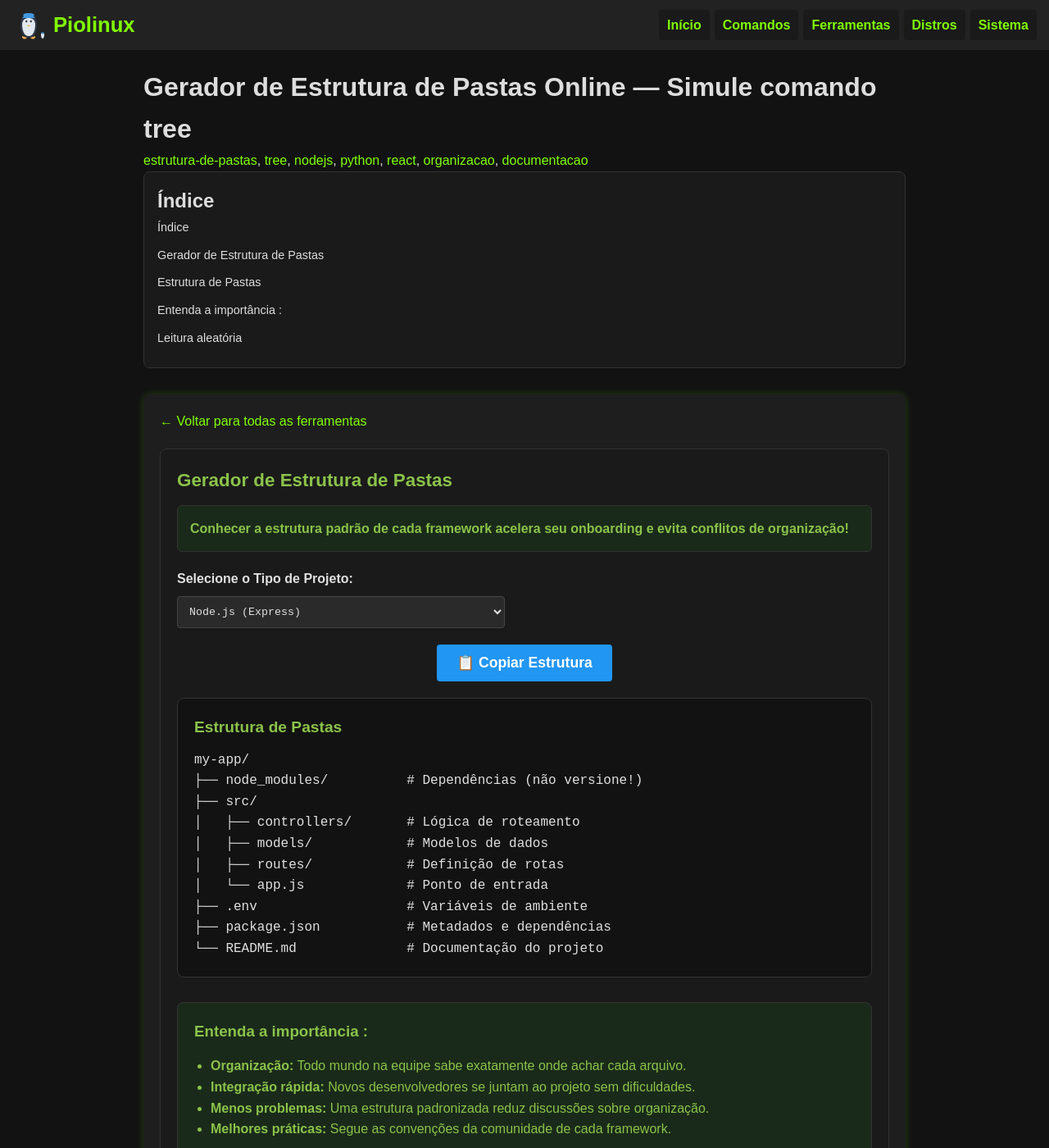
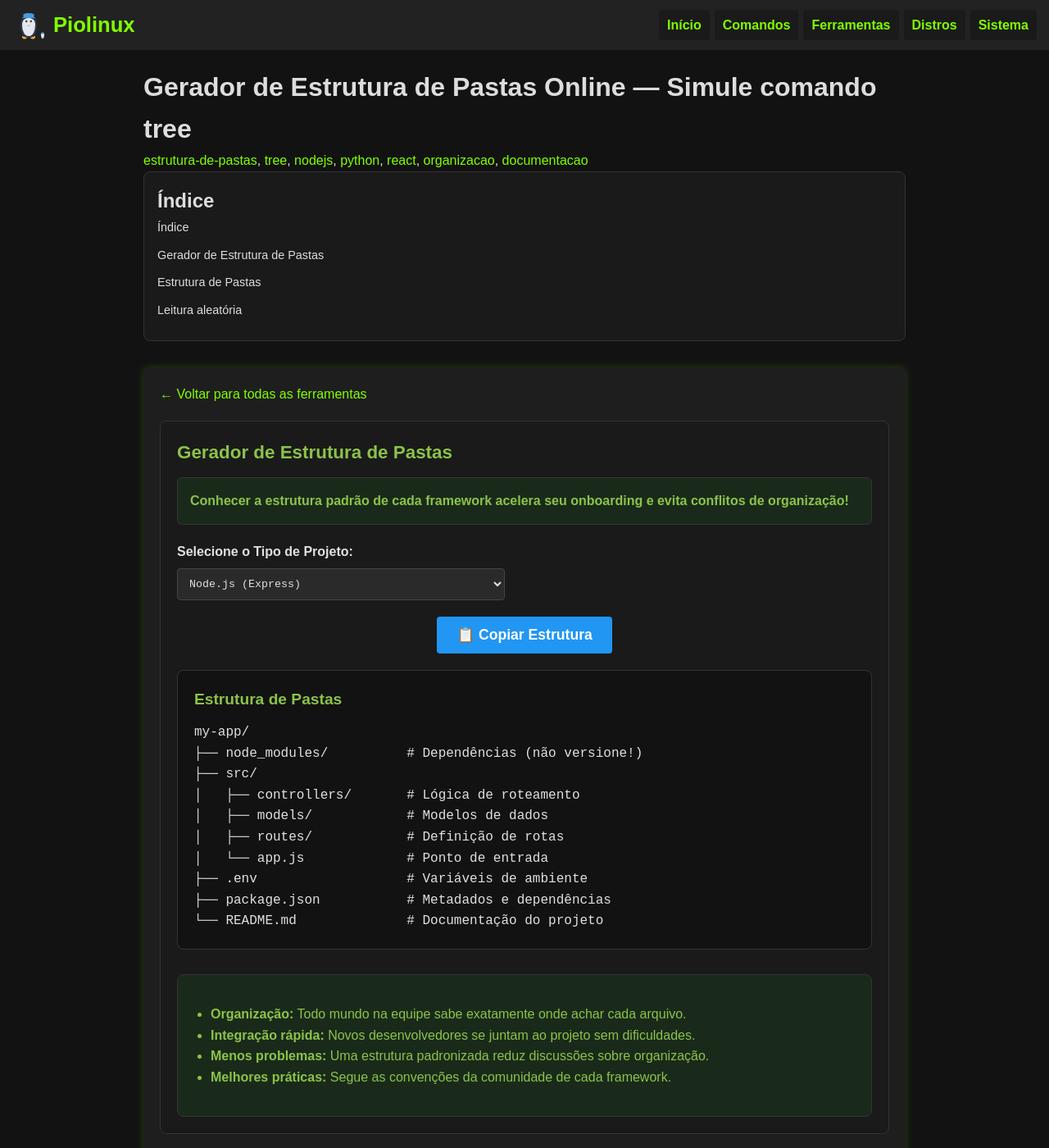
Before and after one commit to Piolinux/piolinux-site, a Jekyll site: the page built from _pages/_tools/gerador-de-estrutura-de-pastas-online-simule-comando-tree.html, in a window 1280 px wide and 1400 px high. Shown: the whole window at 82% size. Built offline with Jekyll 4.4.1, drawn with Linux system fonts in a browser that asks for light colours.

Commit message:
Update gerador-de-estrutura-de-pastas-online-simule-comando-tree.html

```diff
--- a/_pages/_tools/gerador-de-estrutura-de-pastas-online-simule-comando-tree.html
+++ b/_pages/_tools/gerador-de-estrutura-de-pastas-online-simule-comando-tree.html
@@ -47,8 +47,7 @@ tags: [estrutura-de-pastas, tree, nodejs, python, react, organizacao, documentac
   </div>
 
   <div style="background: #1a2a1a; color: #8bc34a; padding: 20px; border-radius: 8px; margin-top: 30px; border: 1px solid #333;">
-    <h3 style="color: #8bc34a; margin-top: 0;">Entenda a importância :</h3>
-    <ul style="padding-left: 20px; margin: 15px 0; line-height: 1.6;">
+       <ul style="padding-left: 20px; margin: 15px 0; line-height: 1.6;">
       <li><strong>Organização:</strong> Todo mundo na equipe sabe exatamente onde achar cada arquivo.</li>
       <li><strong>Integração rápida:</strong> Novos desenvolvedores se juntam ao projeto sem dificuldades.</li>
       <li><strong>Menos problemas:</strong> Uma estrutura padronizada reduz discussões sobre organização.</li>
```
